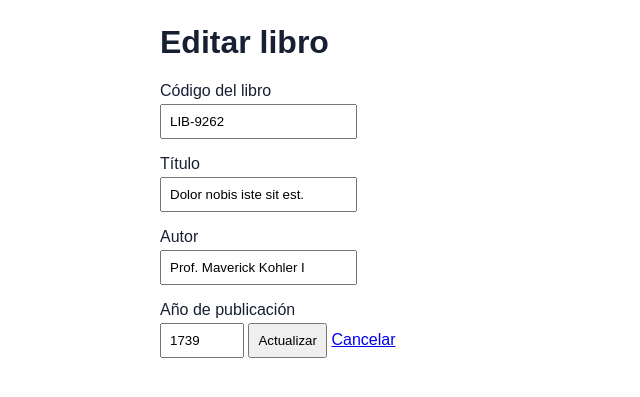
After one commit to Alma221973/Ejercicios-Laravel, a Laravel app: page /libros/1/editar in a window 1280 px wide. The commit adds this page. Shown: the top 397 px of the page, without its empty margins (0-640 px from the left). Run offline with Laravel 12, Linux system fonts and the light colour scheme; data comes from the database, SQL or seed files in the repository.

Commit message:
Actualizar registros biblioteca

```diff
--- a/Biblioteca/app/Http/Controllers/LibroController.php
+++ b/Biblioteca/app/Http/Controllers/LibroController.php
@@ -4,6 +4,7 @@ namespace App\Http\Controllers;
 
 use App\Models\Libro;
 use Illuminate\Http\Request;
+use Illuminate\Validation\Rule;
 
 class LibroController extends Controller
 
@@ -43,4 +44,35 @@ class LibroController extends Controller
 
     return redirect()->route('libros.index')->with('success', 'Libro creado exitosamente.');
    }
+
+   public function edit(int $id)
+   {
+    $libro = Libro::findOrFail($id);
+    return view('libros.edit', compact('libro'));
+   }
+
+   public function update(Request $request, int $id)
+   {
+    $libro = Libro::findOrFail($id);
+
+    $datos = $request->validate([
+        'codigo' => ['required', 'string', Rule::unique('libros')->ignore($libro->id)],
+        'titulo' => ['required', 'string', 'max:150'],
+        'autor' => ['required', 'string', 'max:100'],
+        'anio_publicacion' => [
+            'required',
+            'integer',
+            'between:1450,' . date('Y'),
+        ],
+    ]);
+
+    $libro->codigo = $datos['codigo'];
+    $libro->titulo = $datos['titulo'];
+    $libro->autor = $datos['autor'];
+    $libro->anio_publicacion = $datos['anio_publicacion'];
+
+    $libro->save();
+
+    return redirect()->route('libros.index')->with('success', 'Libro actualizado exitosamente.');
+   }
 }
--- /dev/null
+++ b/Biblioteca/resources/views/libros/edit.blade.php
@@ -0,0 +1,34 @@
+
+@extends('layouts.app')
+
+@section('contenido')
+
+<h1>Editar libro</h1>
+
+<form method="POST" action="{{ route('libros.update', $libro->id) }}">
+    @csrf
+    @method('PUT')
+
+    <label for="codigo">Código del libro</label>
+    <input id="codigo" name="codigo" type="text"
+           value="{{ old('codigo', $libro->codigo) }}" required>
+
+    <label for="titulo">Título</label>
+    <input id="titulo" name="titulo" type="text" maxlength="150"
+           value="{{ old('titulo', $libro->titulo) }}" required>
+
+    <label for="autor">Autor</label>
+    <input id="autor" name="autor" type="text" maxlength="100"
+           value="{{ old('autor', $libro->autor) }}" required>
+
+    <label for="anio_publicacion">Año de publicación</label>
+    <input id="anio_publicacion" name="anio_publicacion"
+           type="number" min="1450" max="{{ date('Y') }}" step="1"
+           value="{{ old('anio_publicacion', $libro->anio_publicacion) }}"
+           required>
+
+    <button type="submit">Actualizar</button>
+    <a href="{{ route('libros.index') }}">Cancelar</a>
+</form>
+
+@endsection
--- a/Biblioteca/routes/web.php
+++ b/Biblioteca/routes/web.php
@@ -14,6 +14,8 @@ Route::post('/login', [LoginController::class, 'store'])->middleware('throttle:6
 Route::get('/libros', [LibroController::class, 'index'])->name('libros.index');
 Route::get('/libros/create', [LibroController::class, 'create'])->name('libros.create');
 Route::post('/libros', [LibroController::class, 'store'])->name('libros.store');
+Route::get('/libros/{id}/editar', [LibroController::class, 'edit'])->name('libros.edit');
+Route::put('/libros/{id}', [LibroController::class, 'update'])->name('libros.update');
 Route::middleware('auth')->group(function () {
 Route::get('/inicio', function() {return redirect()->route('libros.index');})->name('inicio');
 Route::post('/logout', [LoginController::class, 'destroy'])->name('logout');
```
Also changed, not shown: Biblioteca/resources/views/libros/index.blade.php (+12 -2 lines).
